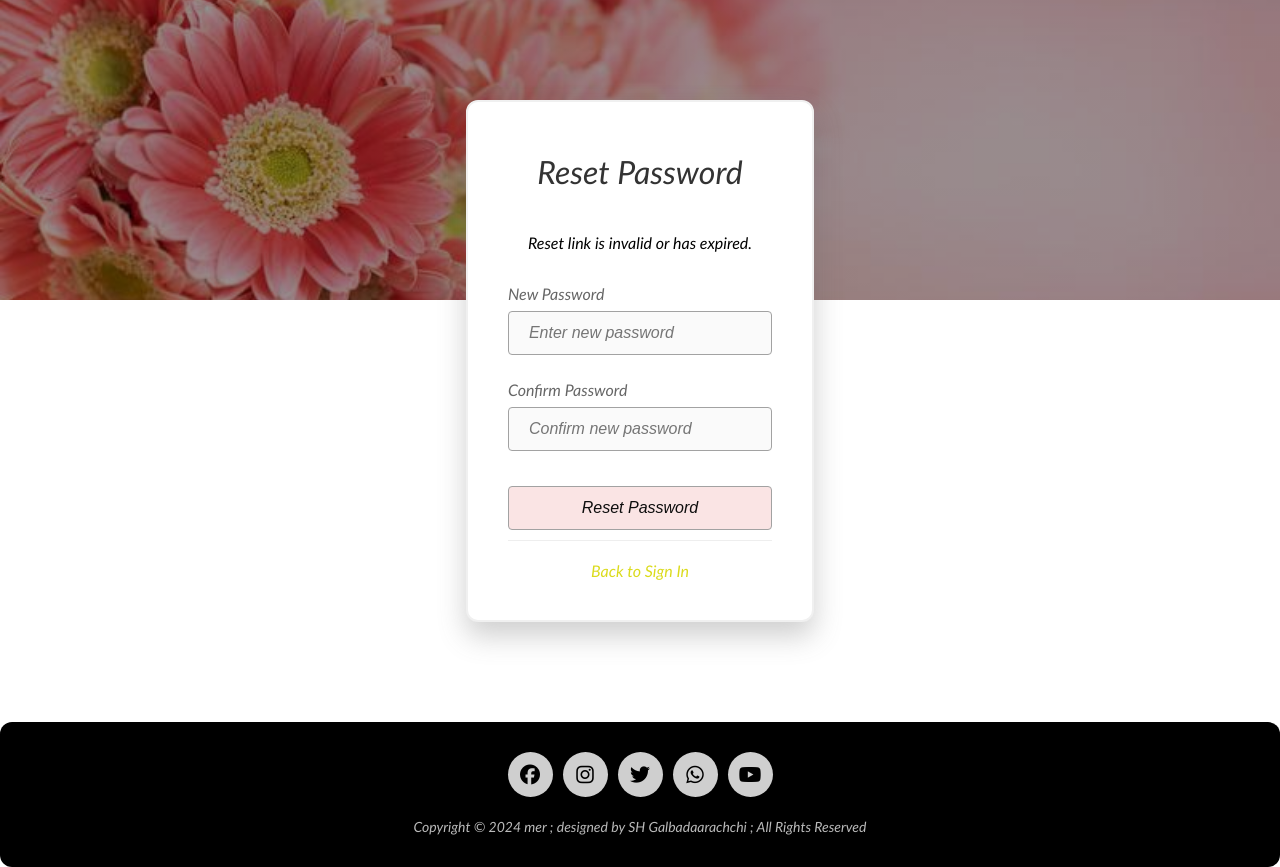
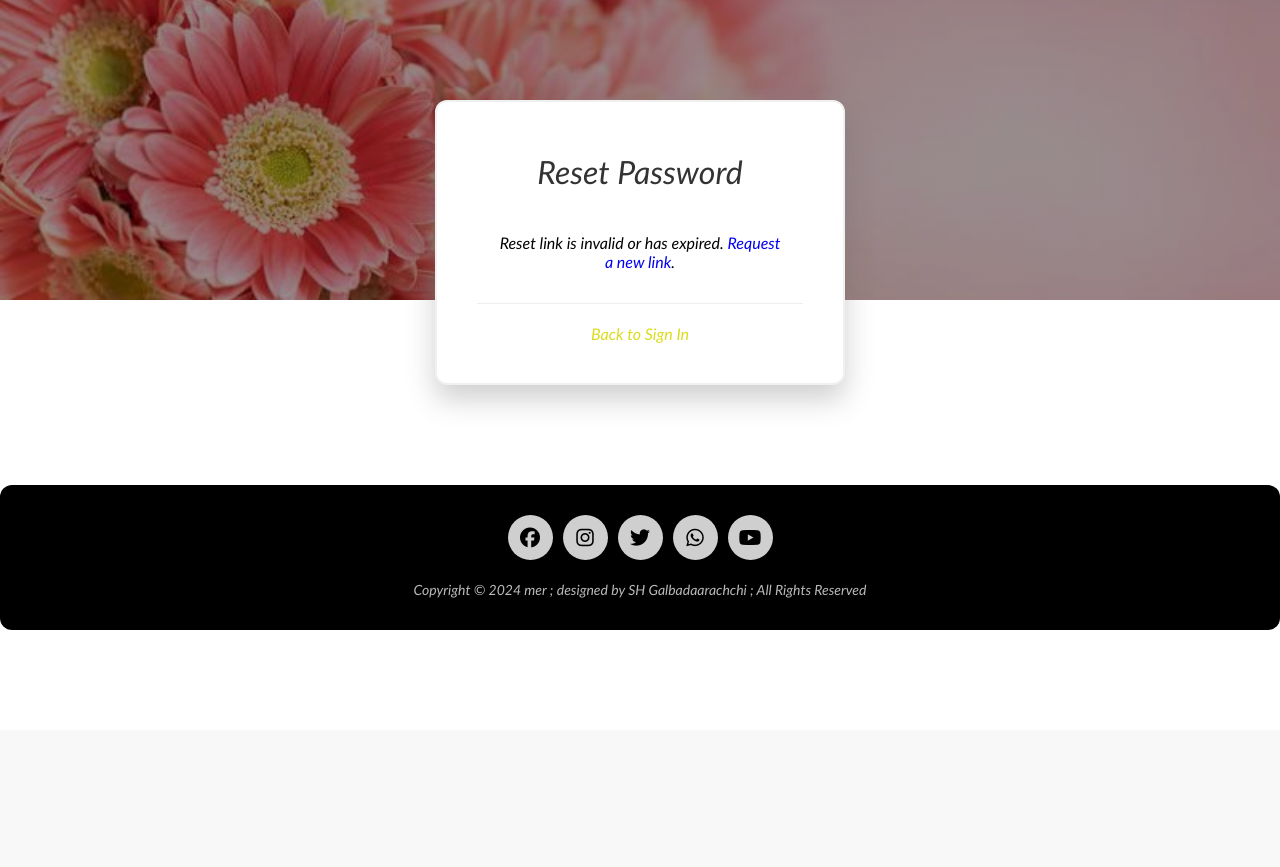
Before and after one commit to Sanduni204/mer-florist-website, a PHP site: page /mer_ecommerce/reset-password.php in a window 1280 px wide. Shown: the part 70-937 px from the top of the page. After the commit the page ends 700 px from the top, so only its background shows below. Run offline with PHP 8.4, Linux system fonts and the light colour scheme; tables that the repository leaves empty or names only in its code hold one stand-in row (values such as "Sample post").

Commit message:
Fix: reset password link

```diff
--- a/auth/reset-password.php
+++ b/auth/reset-password.php
@@ -1,21 +1,28 @@
 <?php require "../includes/header.php"; ?>
 <?php require "../Config/config.php"; ?>
 <?php
+// Ensure reset columns exist (in case this page is accessed first)
+try {
+    $conn->query("SELECT password_reset_token, password_reset_expires FROM users LIMIT 1");
+} catch (PDOException $e) {
+    try { $conn->exec("ALTER TABLE users ADD COLUMN password_reset_token VARCHAR(128) NULL"); } catch (PDOException $e2) {}
+    try { $conn->exec("ALTER TABLE users ADD COLUMN password_reset_expires DATETIME NULL"); } catch (PDOException $e3) {}
+}
+
 // Basic guards and load user by token/email
 $token = isset($_GET['token']) ? trim($_GET['token']) : '';
 $email = isset($_GET['email']) ? trim($_GET['email']) : '';
 
 $valid = false;
 $user = null;
-if ($token && $email) {
+if ($token !== '' && $email !== '') {
     try {
-        $stmt = $conn->prepare("SELECT id, email, password_reset_token, password_reset_expires FROM users WHERE email = :email LIMIT 1");
-        $stmt->execute([':email' => $email]);
+        // Match by both email and token directly, then check expiry
+        $stmt = $conn->prepare("SELECT id, email, password_reset_expires FROM users WHERE email = :email AND password_reset_token = :token LIMIT 1");
+        $stmt->execute([':email' => $email, ':token' => $token]);
         $user = $stmt->fetch(PDO::FETCH_ASSOC);
-        if ($user && !empty($user['password_reset_token']) && hash_equals($user['password_reset_token'], $token)) {
-            if (!empty($user['password_reset_expires']) && strtotime($user['password_reset_expires']) > time()) {
-                $valid = true;
-            }
+        if ($user && !empty($user['password_reset_expires']) && strtotime($user['password_reset_expires']) > time()) {
+            $valid = true;
         }
     } catch (PDOException $e) {
         $valid = false;
@@ -48,7 +55,7 @@
             ]);
             $success = true;
         } else {
-            $message = 'Reset link is invalid or has expired.';
+            $message = 'Reset link is invalid or has expired. Please request a new link.';
         }
     }
 }
@@ -68,14 +75,15 @@
             </div>
         <?php else: ?>
             <?php if (!$valid && $_SERVER['REQUEST_METHOD'] !== 'POST'): ?>
-                <div class="login-message" style="display:block;">Reset link is invalid or has expired.</div>
+                <div class="login-message" style="display:block;">Reset link is invalid or has expired. <a href="<?php echo APPURL; ?>auth/forgot-password.php">Request a new link</a>.</div>
             <?php endif; ?>
 
             <?php if (!empty($message)): ?>
                 <div class="login-message" style="display:block;"><?php echo htmlspecialchars($message); ?></div>
             <?php endif; ?>
 
-            <form action="reset-password.php" method="POST" class="login-form">
+            <?php if ($valid || $_SERVER['REQUEST_METHOD'] === 'POST'): ?>
+            <form action="<?php echo APPURL; ?>auth/reset-password.php" method="POST" class="login-form">
                 <input type="hidden" name="token" value="<?php echo htmlspecialchars($token); ?>">
                 <input type="hidden" name="email" value="<?php echo htmlspecialchars($email); ?>">
                 <div class="login-form-group">
@@ -88,6 +96,7 @@
                 </div>
                 <button type="submit" class="login-btn">Reset Password</button>
             </form>
+            <?php endif; ?>
         <?php endif; ?>
 
         <div class="login-footer" style="margin-top:10px;">
```
